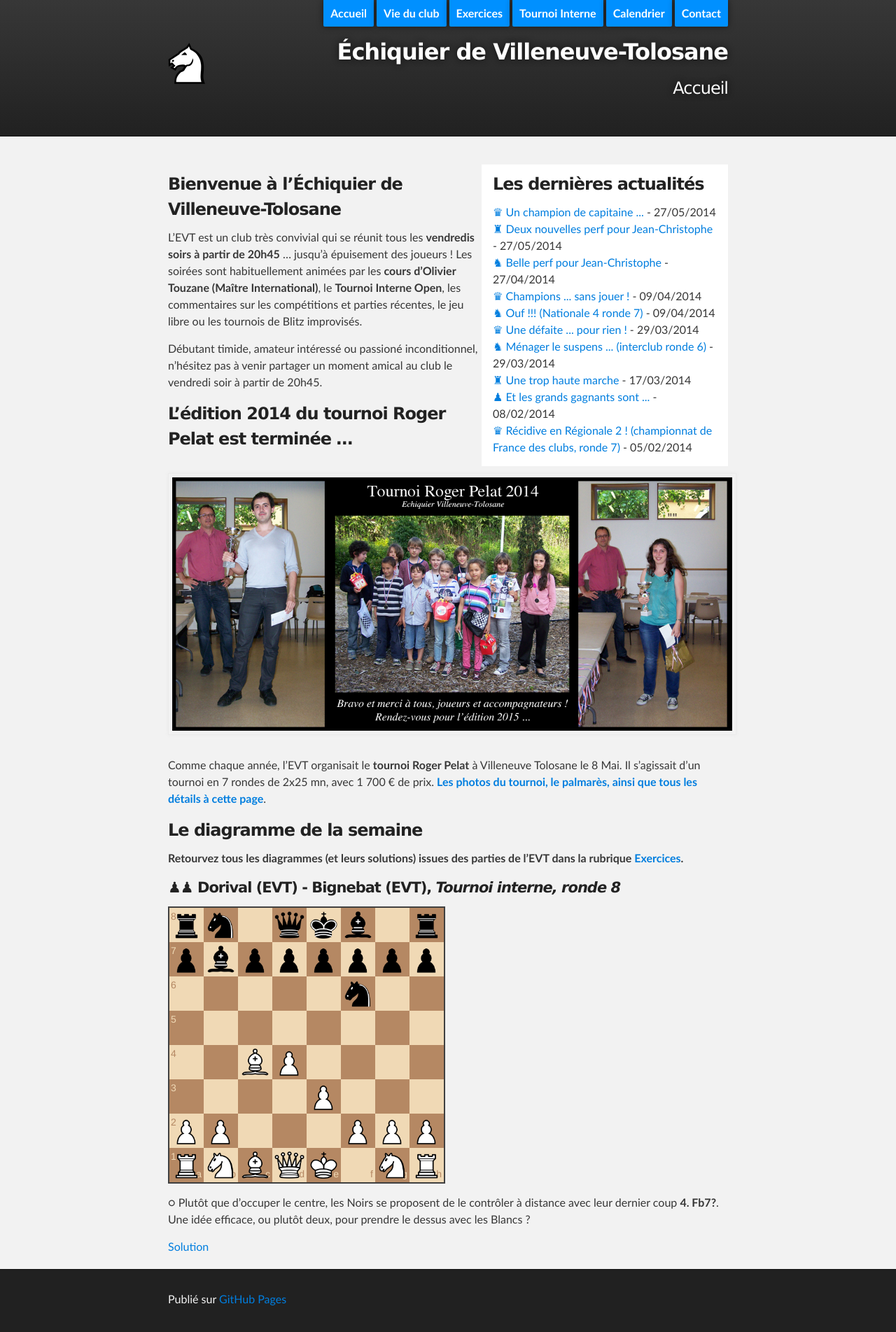
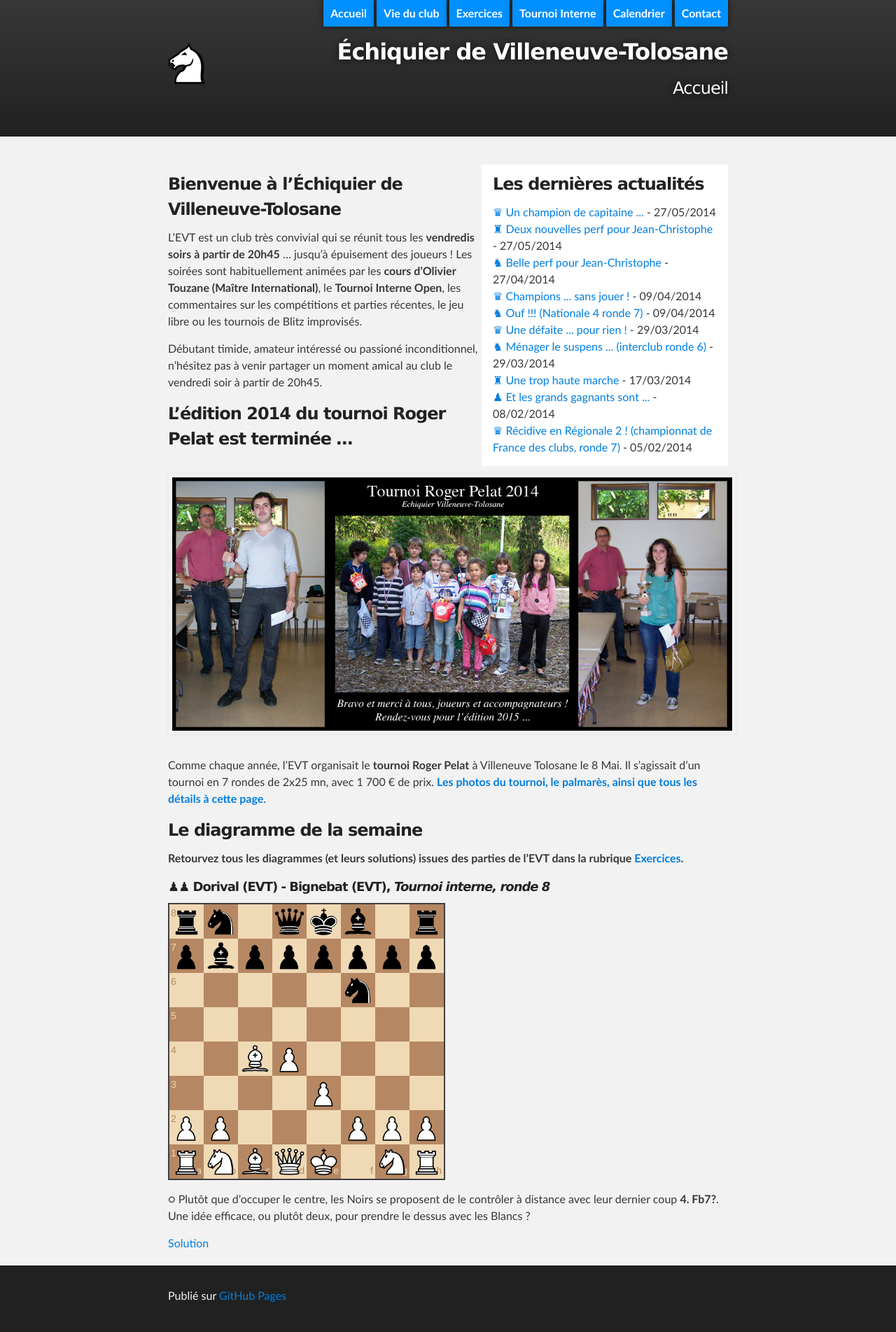
Before and after one commit to echiquier-villeneuve-tolosane/echiquier-villeneuve-tolosane.github.io, a Jekyll site: the page built from index.md, in a window 1280 px wide. Shown: the whole page at 70% size. Built offline with Jekyll 4.4.1, drawn with Linux system fonts in a browser that asks for light colours; nearby versions of some CDN libraries.

```diff
--- a/index.md
+++ b/index.md
@@ -22,7 +22,7 @@ Comme chaque année, l'EVT organisait le **tournoi Roger Pelat** à Villeneuve T
 **Retourvez tous les diagrammes (et leurs solutions) issues des parties de l'EVT dans la rubrique [Exercices](http://echiquier-villeneuve-tolosane.github.io/exercices.html "Exercices").**
 
 
-#### &#9823;&#9823; **Dorival (EVT) - Bignebat (EVT)**, *Tournoi interne, ronde 8*
+##### &#9823;&#9823; **Dorival (EVT) - Bignebat (EVT)**, *Tournoi interne, ronde 8*
 
 `rn1qkb1r/pbpppppp/5n2/8/2BP4/4P3/PP3PPP/RNBQK1NR w KQkq - 0 5`
 
```
